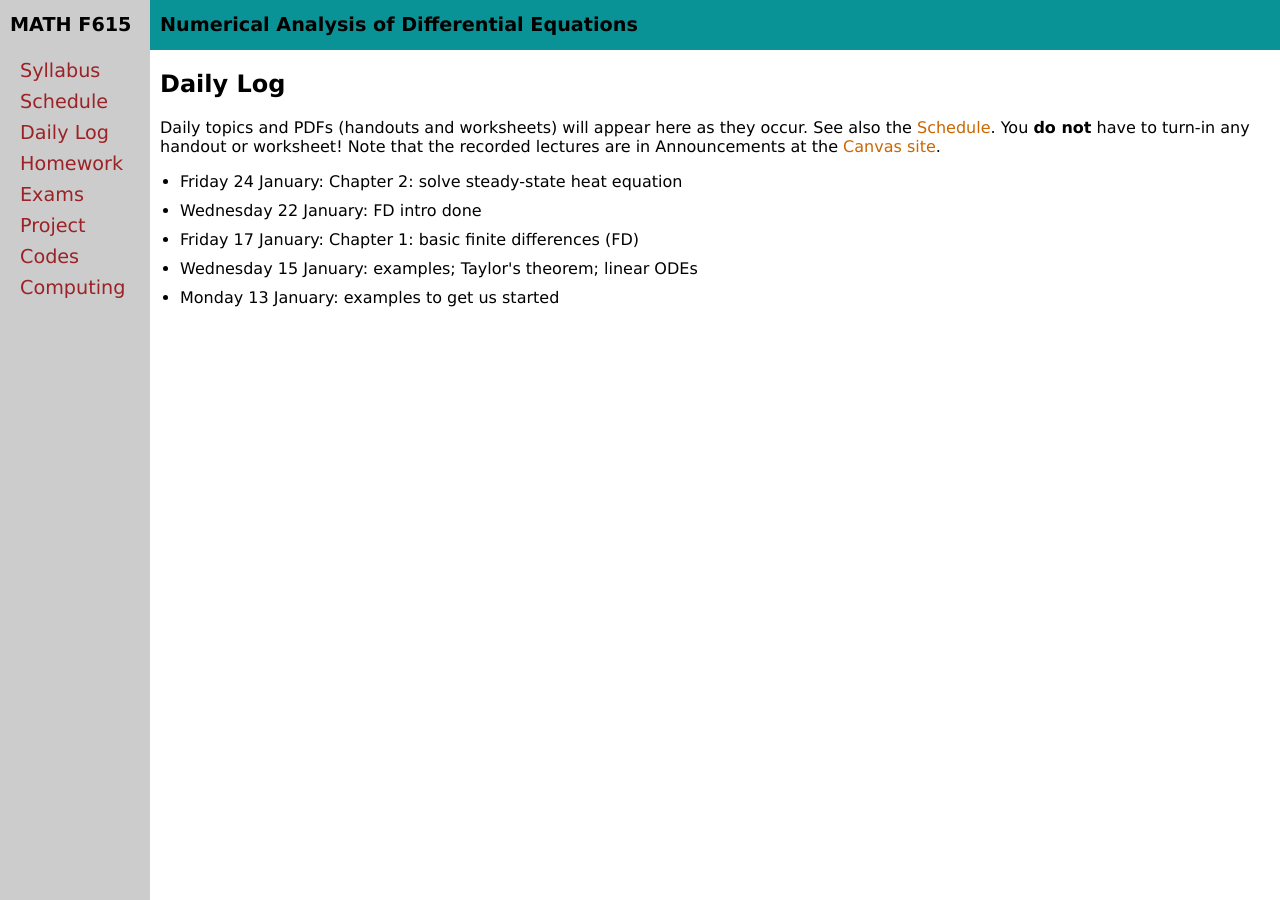
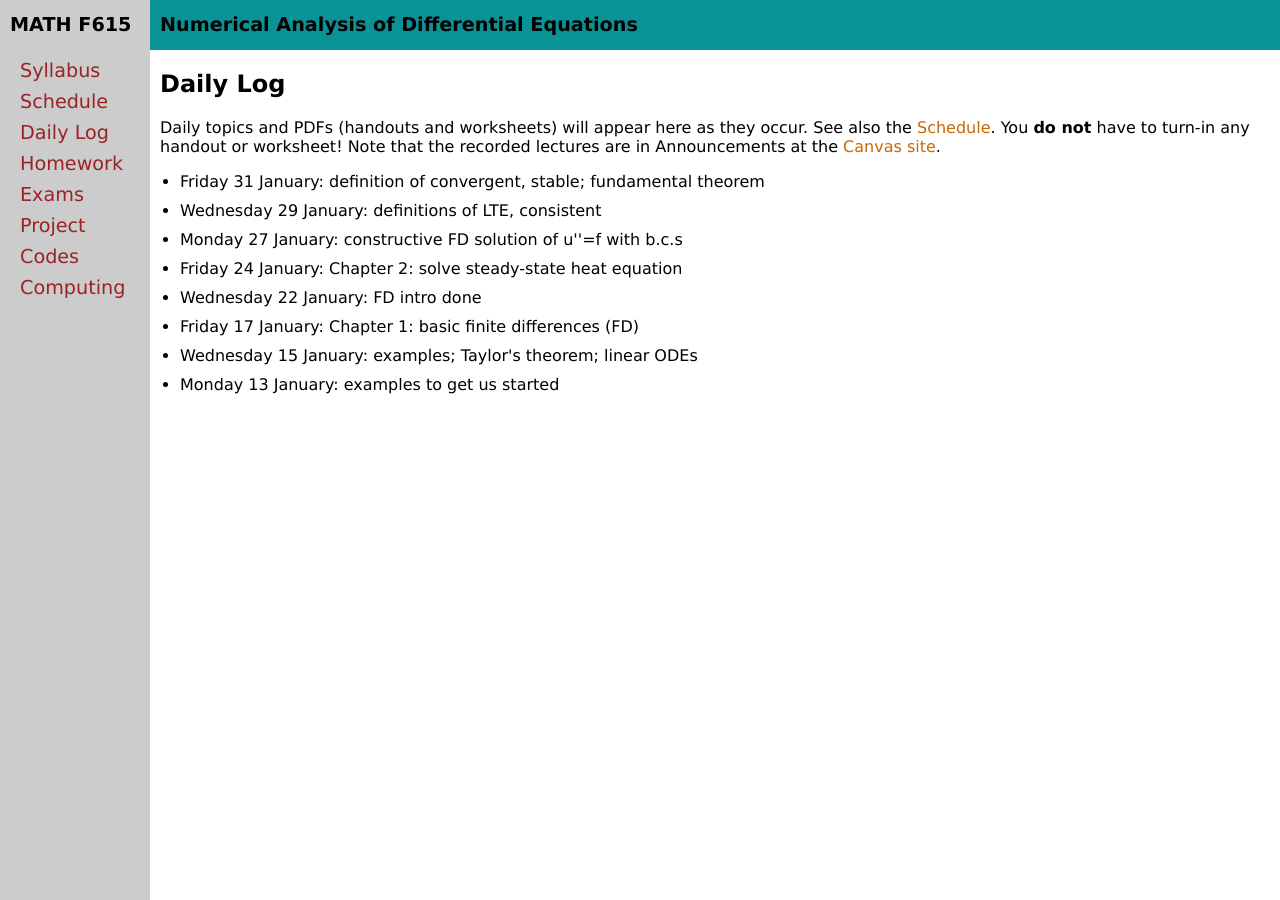
Before and after one commit to bueler/nade, a Jekyll site: the page built from daily.md, in a window 1280 px wide. Built offline with Jekyll 4.4.1, drawn with Linux system fonts in a browser that asks for light colours.

Commit message:
daily; declutter schedule

```diff
--- a/_data/daily.yml
+++ b/_data/daily.yml
@@ -1,6 +1,12 @@
 semester: Spring 2025
 home: assets/
 daily:
+- name: Friday 31 January
+  covered: definition of convergent, stable; fundamental theorem
+- name: Wednesday 29 January
+  covered: definitions of LTE, consistent
+- name: Monday 27 January
+  covered: constructive FD solution of u''=f with b.c.s
 - name: Friday 24 January
   covered: "Chapter 2: solve steady-state heat equation"
 - name: Wednesday 22 January
```
Also changed, not shown: 2 other files.
